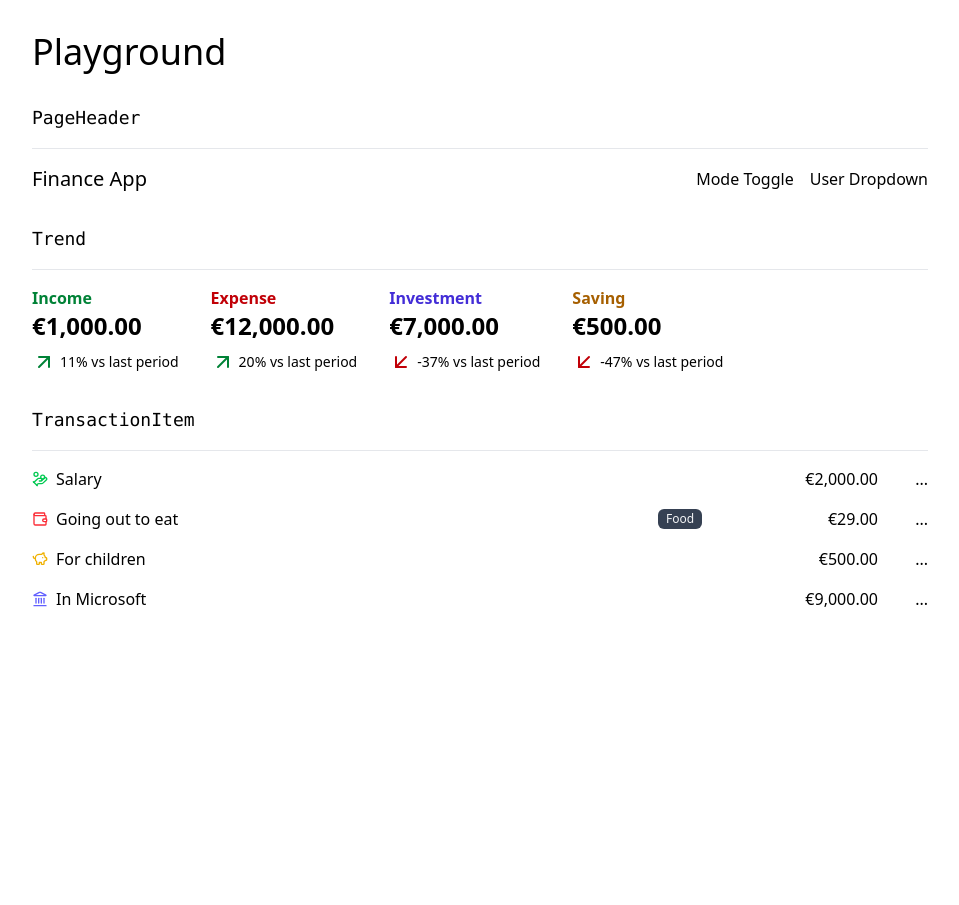
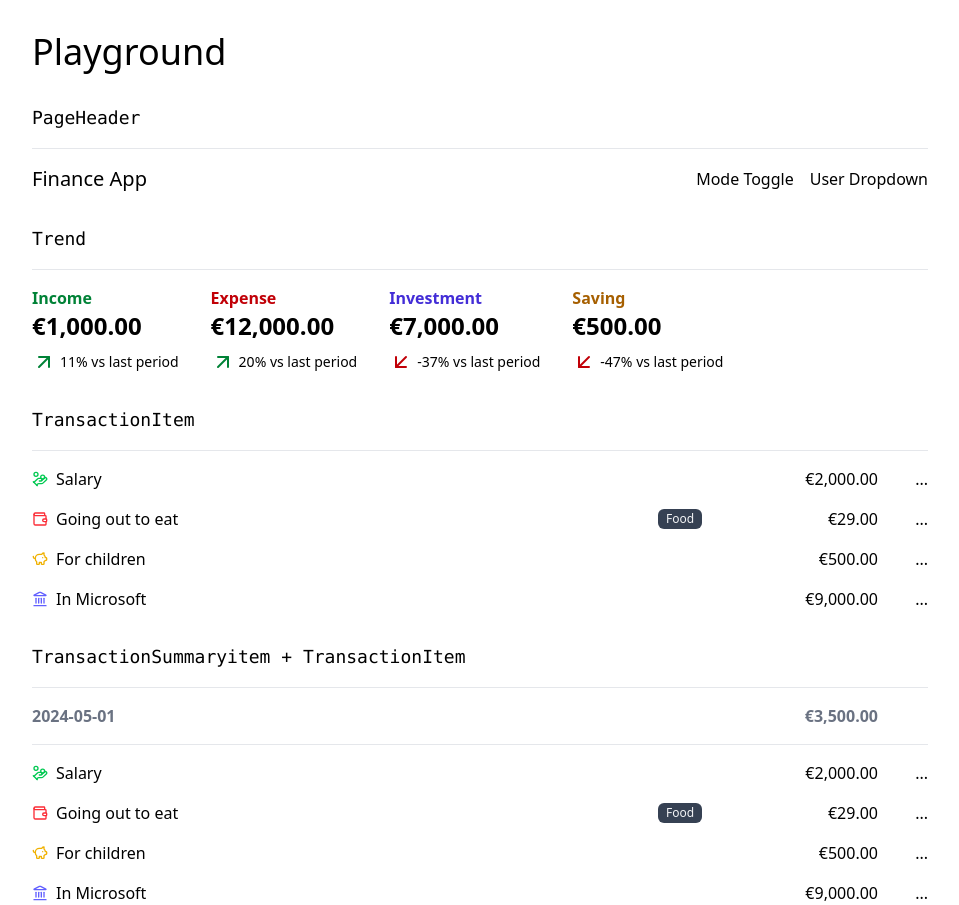
Before and after one commit to FarhanWahyudi/next-15-finance-app, a Next.js app: page /playground in a window 1280 px wide. Shown: the whole page, without its empty margins (160-1119 px from the left). Before the commit the page ends 800 px from the top, so only its background shows below. Built offline with nearby package versions, Linux system fonts and the light colour scheme.

Commit message:
Membuat transaction summary item component

```diff
--- a/app/playground/page.jsx
+++ b/app/playground/page.jsx
@@ -1,5 +1,6 @@
 import PageHeader from "@/components/page-header";
 import TransactionItem from "@/components/transaction-item";
+import TransactionSummaryItem from "@/components/transaction-summary-item";
 import Trend from "@/components/trend";
 
 export default function Page() {
@@ -34,6 +35,19 @@ export default function Page() {
                     <TransactionItem type="Saving" description="In Microsoft" amount={9000} />
                 </div>
             </div>
+
+            <div>
+                <h2 className="mb-4 text-lg font-mono">TransactionSummaryitem + TransactionItem</h2>
+                <hr className="mb-4 border-gray-200  dark:border-gray-800"/>
+                <div className="space-y-4">
+                    <TransactionSummaryItem date="2024-05-01" amount={3500} />
+                    <hr className="mb-4 border-gray-200  dark:border-gray-800"/>
+                    <TransactionItem type="Income" description="Salary" amount={2000} />
+                    <TransactionItem type="Expense" category="Food" description="Going out to eat" amount={29} />
+                    <TransactionItem type="Investment" description="For children" amount={500} />
+                    <TransactionItem type="Saving" description="In Microsoft" amount={9000} />
+                </div>
+            </div>
         </main>
     )
 }
--- /dev/null
+++ b/components/transaction-summary-item.jsx
@@ -0,0 +1,20 @@
+import { useFormatCurrency } from "@/hooks/use-format-currency";
+
+export default function TransactionSummaryItem({date, amount}) {
+    const formattedAmount = useFormatCurrency(amount)
+    return (
+        <div className="flex text-gray-500 dark:text-gray-400 font-semibold">
+            <div className="grow">
+                {date}
+            </div>
+
+            <div className="min-w-[70px] text-right font-semibold">
+                {formattedAmount}
+            </div>
+
+            <div className="min-w-[50px]">
+
+            </div>
+        </div>
+    )
+}
```
